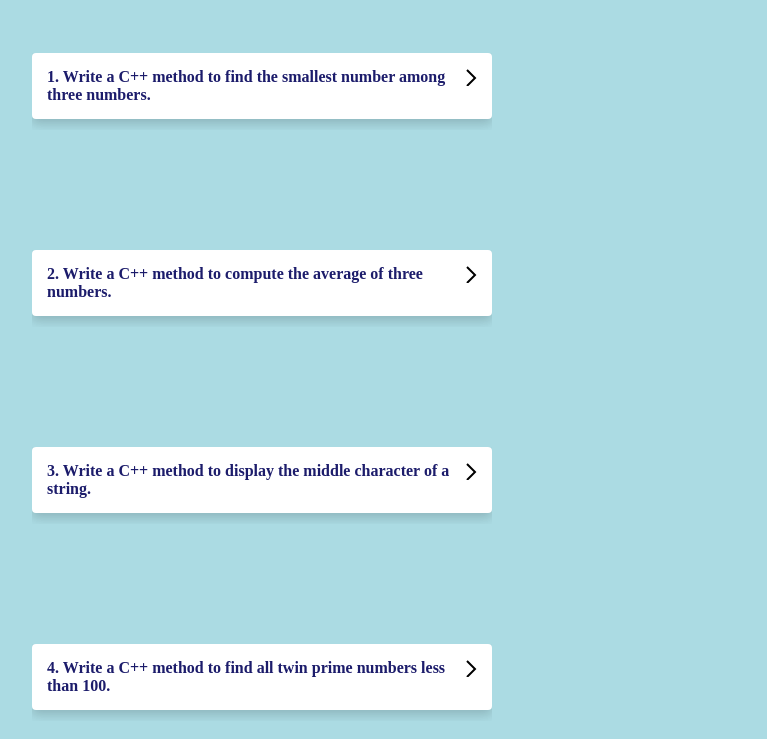
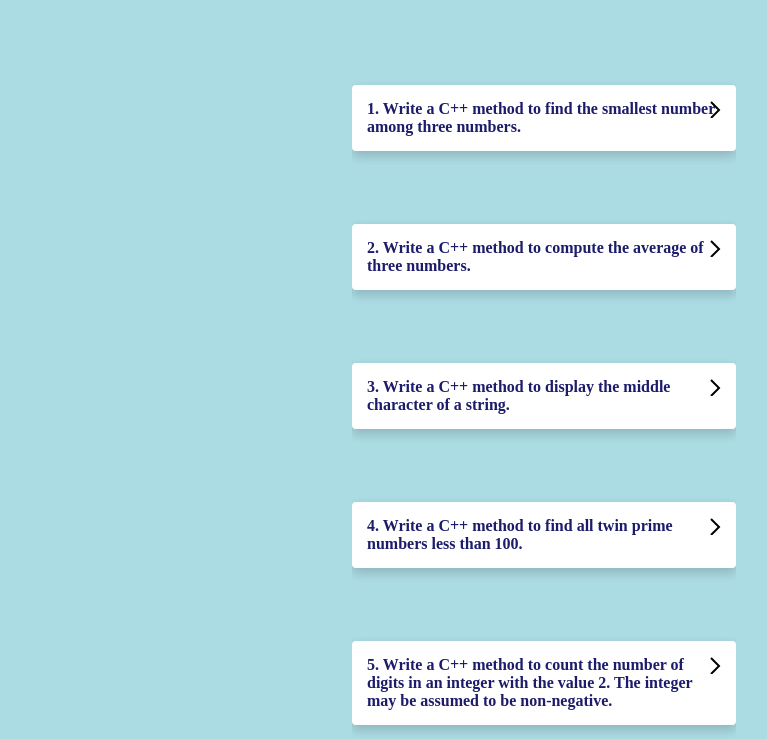
Before and after one commit to PahadiMohit07/c-codes, a plain HTML site: page functions.html in a window 1280 px wide. Shown: the part 61-800 px from the top of the page, without its empty margins (136-903 px from the left). Drawn offline with Linux system fonts and the light colour scheme.

Commit message:
updated codes.css

```diff
--- a/codes.css
+++ b/codes.css
@@ -8,15 +8,12 @@ h1{
 
 .wrapper{
   margin: 7vh;
-  display: flex;
-  flex-wrap: wrap;
-  gap: 15vh;
-  margin-right: 20vh;
-  margin-left: 20vh;
+  margin-right: 50vh;
+  margin-left: 60vh;
 }
 
 .collapsible{
-  max-width: 460px;
+  max-width: 500px;
   overflow: hidden;
   font-weight: 500;
 }
@@ -32,11 +29,12 @@ h1{
   box-shadow: 0 5px 11px 0 rgba(0, 0, 0, .1),0 4px 11px 0 rgba(0, 0, 0, .08);
   color: #1c1c6b;
   display: block;
-  margin-bottom: 10px;
+  margin-bottom: 5vh;
   cursor: pointer;
   padding: 15px;
   border-radius: 4px;
   z-index: 1;
+   margin-top: 4vh;
 }
 
 .collapsible label:after{
@@ -58,7 +56,6 @@ h1{
   max-height: 1px;
   overflow: hidden;
   border-radius: 4px;
-  line-height: 1.4;
   position: relative;
   top: -100%;
   opacity: 0.5;
@@ -66,7 +63,7 @@ h1{
 }
 
 .collapsible input:checked ~ .collapsible-text{
-  max-height: 200vh;
+  max-height: 350vh;
   padding-bottom: 25px;
   background: #fff;
   box-shadow: 0 5px 11px 0 rgba(0, 0, 0, .1),0 4px 11px 0 rgba(0, 0, 0, .08);
```
